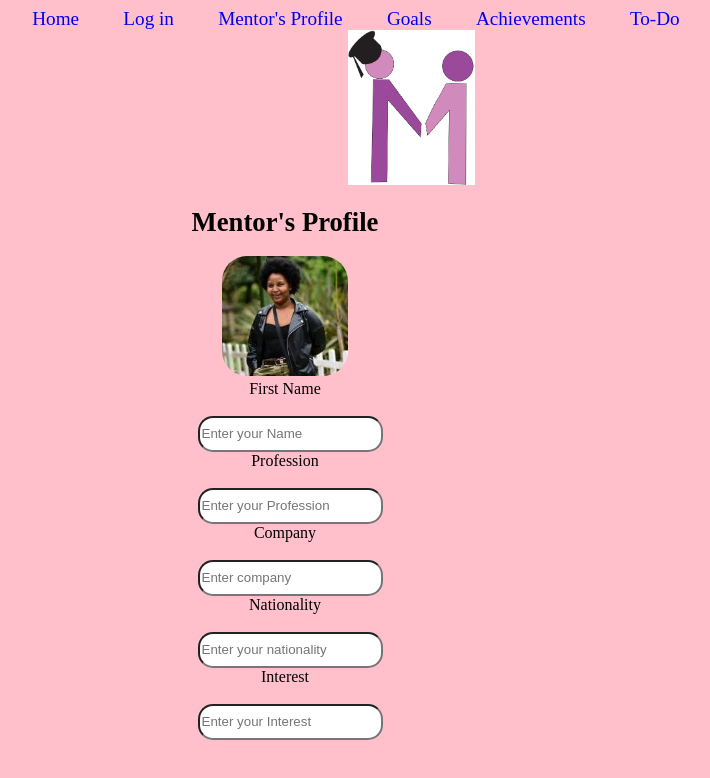
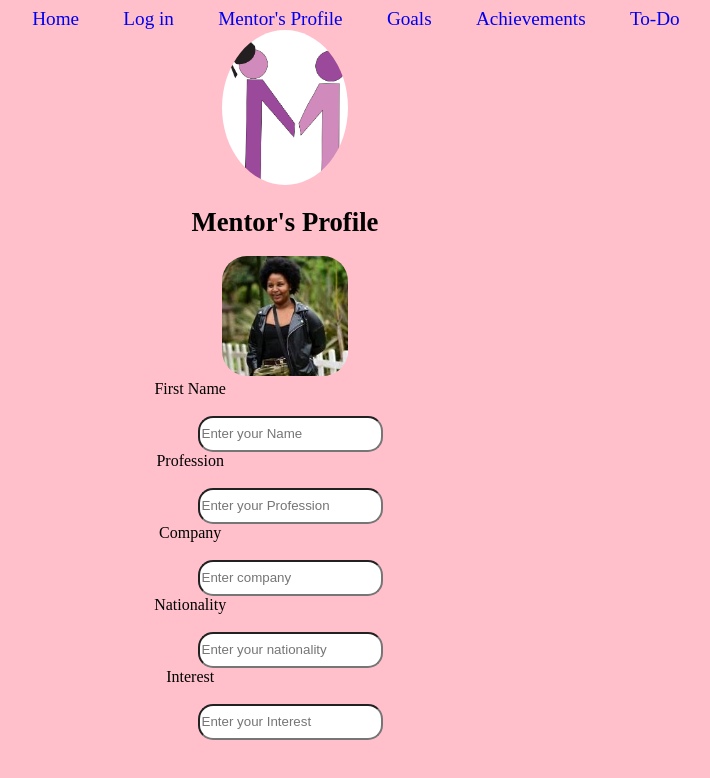
Before and after one commit to Mary-Vivian/Mentorship_website, a plain HTML site: page mentorprofile.html in a window 1280 px wide. Shown: the whole page, without its empty margins (355-1065 px from the left). Drawn offline with Linux system fonts and the light colour scheme.

Commit message:
made changes on the profile section

```diff
--- a/mentorprofile.css
+++ b/mentorprofile.css
@@ -18,12 +18,13 @@ body{
 form{
     text-align: center;
 }
+/*  */
 #logo{
     object-fit: cover;
+    border-radius: 70%;
     width: 10%;
-    /* border-radius: 50%; */
-    width: 10%;
-    padding-left: 20%;
+    height: 25%;
+
 }
 #mentorlogo{
     text-align: center;
@@ -35,6 +36,9 @@ form{
     object-fit: cover;
     border-radius: 25px;
     width: 10%;
+}
+label{
+    padding-right: 15%;
 }
 @media screen and (max-width:475px) and (min-width:375px){
     #loginpage{
```
